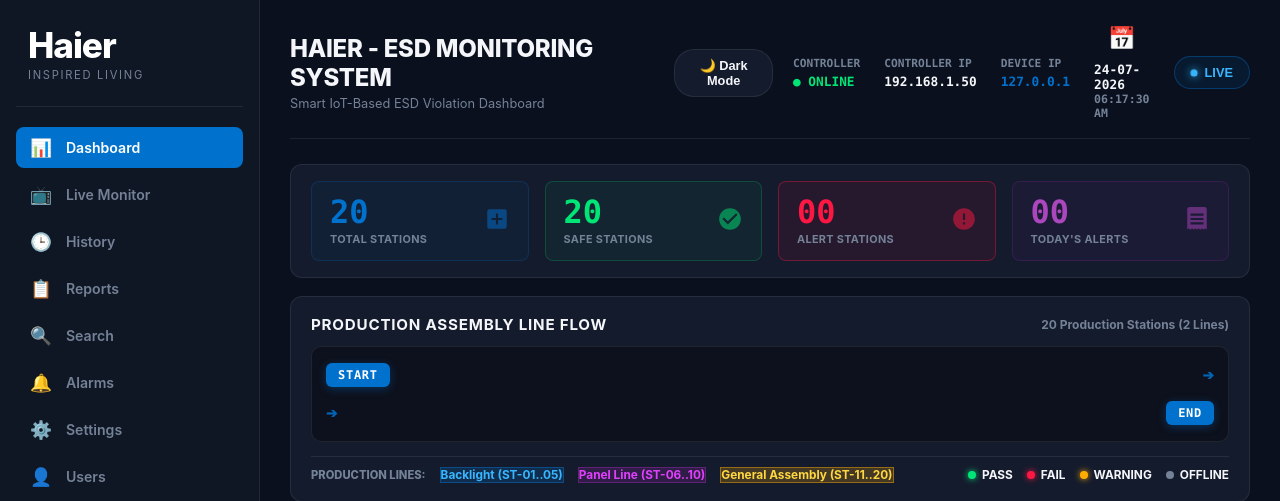
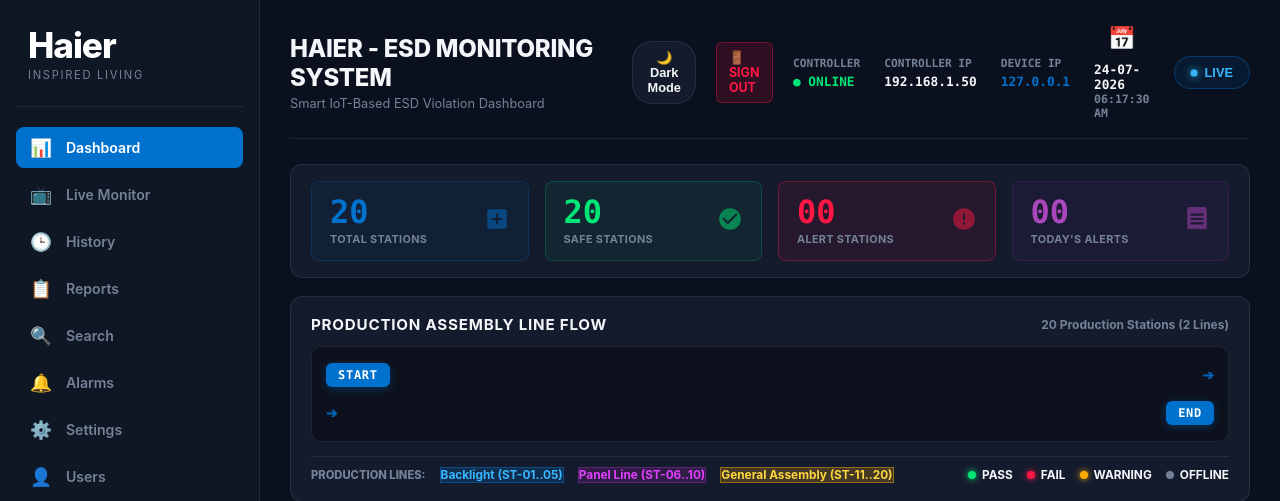
Before and after one commit to bsee23042/Haier_ESD_Dashboard, a Flask app: page / in a window 1280 px wide. Shown: the top 501 px of the page. Run offline with Flask 3, Linux system fonts and the light colour scheme; the visitor is signed in with stand-in values (Sample User, id 1); data that the repository does not hold is empty.

Commit message:
Add prominent Sign Out button in top right header next to Dark Mode button

```diff
--- a/templates/base.html
+++ b/templates/base.html
@@ -554,6 +554,9 @@
         <button class="theme-toggle-btn" onclick="toggleTheme()" id="theme-toggle">
           🌙 Dark Mode
         </button>
+        <a href="{{ url_for('logout') }}" class="btn-primary" style="background-color: rgba(255, 23, 68, 0.15); border: 1px solid rgba(255, 23, 68, 0.35); color: var(--status-violation); padding: 7px 12px; text-decoration: none; font-size: 0.78rem; font-weight: 700; border-radius: 6px; display: inline-flex; align-items: center; gap: 6px;">
+          🚪 Sign Out
+        </a>
         <div class="header-meta-widgets">
           <div class="meta-widget">
             <span class="lbl">Controller</span>
```
